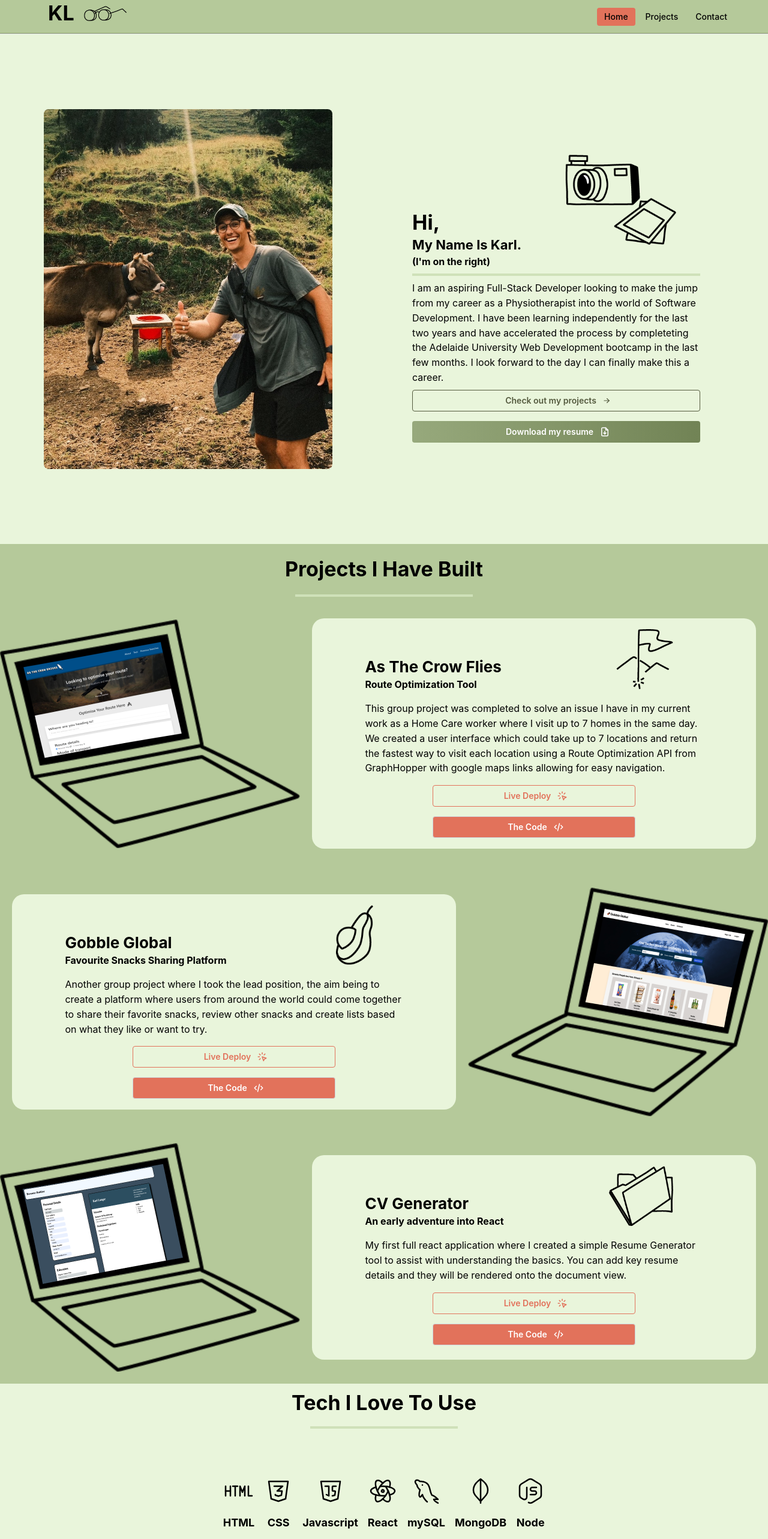
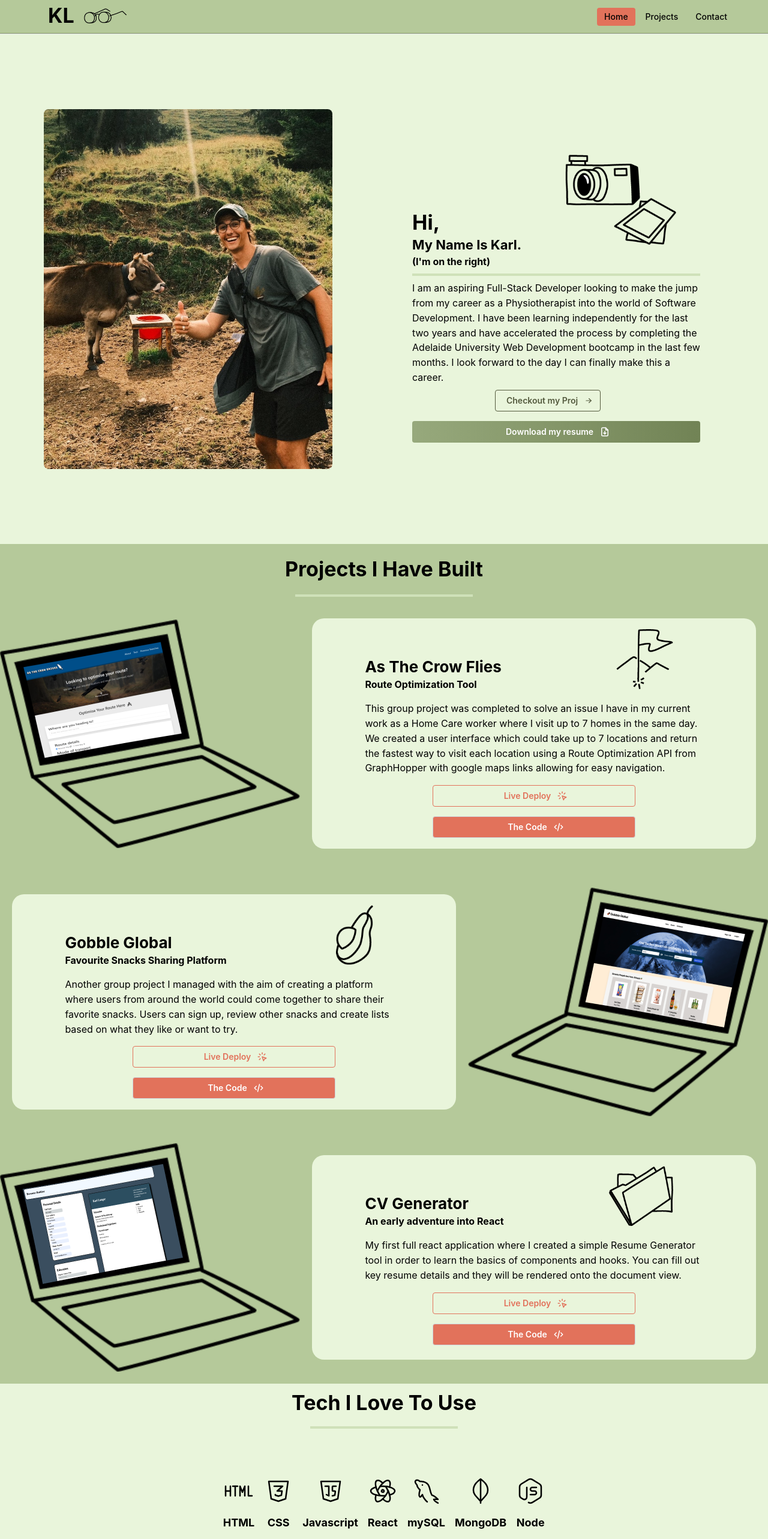
Before and after one commit to KLanger98/Karl-L-Portfolio, a React (Vite) app: page / in a window 1280 px wide. Shown: the top 2566 px of the page at 60% size. Built offline with nearby package versions, Linux system fonts and the light colour scheme.

Commit message:
Corrected links

```diff
--- a/src/components/Hero/Hero.jsx
+++ b/src/components/Hero/Hero.jsx
@@ -1,11 +1,17 @@
 import { Button, Image, Flex, Title, Text,  Stack, Divider, createTheme } from "@mantine/core";
 import {IconArrowRight, IconFileDownload} from '@tabler/icons-react'
+import { Link, useLocation } from "react-router-dom";
+import ProjectsGallery from "../../pages/ProjectsGallery";
 
 import classes from "./Hero.module.css"
 
+const links = [
+  { link: "/Projects", label: "Projects" },
+];
+
 function Hero() {
 
-  const smallImgClass = `mantine-visible-from-sm mantine-hidden-from-md  ${classes.heroSmall}`
+  const smallImgClass = `mantine-visible-from-sm mantine-hidden-from-md  ${classes.heroSmall}`;
 
   return (
     <Flex justify="space-evenly" align="center" h={850}>
@@ -59,10 +65,11 @@ function Hero() {
           I am an aspiring Full-Stack Developer looking to make the jump from my
           career as a Physiotherapist into the world of Software Development. I
           have been learning independently for the last two years and have
-          accelerated the process by completeting the Adelaide University Web
+          accelerated the process by completing the Adelaide University Web
           Development bootcamp in the last few months. I look forward to the day
           I can finally make this a career.
         </Text>
+        <Link to="/Projects">
           <Button
             component="a"
             href="/Projects"
@@ -72,8 +79,9 @@ function Hero() {
             rightSection={<IconArrowRight size={14} />}
             w="80%"
           >
-          Check out my projects
+            Checkout my Projects
           </Button>
+        </Link>
 
         <Button
           component="a"
--- a/src/components/Navbar/Navbar.jsx
+++ b/src/components/Navbar/Navbar.jsx
@@ -40,7 +40,7 @@ function Navbar() {
     <header className={classes.header} style={{ background: "#B5C99A" }}>
       <Flex w="100%" justify="center">
         <Stack align="center">
-          <Flex align="center" ml={80} gap={16}>
+          <Flex align="center" ml={80} mt={4} gap={16}>
             <Title>KL</Title>
             <Image h={25} my="auto" src="/Images/glasses@4x.png" />
           </Flex>
--- a/src/components/Projects.jsx
+++ b/src/components/Projects.jsx
@@ -18,7 +18,7 @@ let projectsData = [
     projectTitle: "Gobble Global",
     projectSubHeading: "Favourite Snacks Sharing Platform",
     projectDescription:
-      "Another group project where I took the lead position, the aim being to create a platform where users from around the world could come together to share their favorite snacks, review other snacks and create lists based on what they like or want to try. ",
+      "Another group project I managed with the aim of creating a platform where users from around the world could come together to share their favorite snacks. Users can sign up, review other snacks and create lists based on what they like or want to try.",
     iconPath: "/Images/avocado@4x.png",
     imagePath: "/Images/GobbleGlobalLandingPC.png",
     liveLink: "https://thawing-peak-69496-59fa4b5ab176.herokuapp.com/",
@@ -29,7 +29,7 @@ let projectsData = [
     projectTitle: "CV Generator",
     projectSubHeading: "An early adventure into React",
     projectDescription:
-      "My first full react application where I created a simple Resume Generator tool to assist with understanding the basics. You can add key resume details and they will be rendered onto the document view.",
+      "My first full react application where I created a simple Resume Generator tool in order to learn the basics of components and hooks. You can fill out key resume details and they will be rendered onto the document view.",
     iconPath: "/Images/folder@4x.png",
     imagePath: "/Images/ResumeGeneratorPC.png",
     liveLink: "https://symphonious-croquembouche-22f73e.netlify.app",
--- a/src/pages/ProjectsGallery.jsx
+++ b/src/pages/ProjectsGallery.jsx
@@ -11,13 +11,13 @@ const otherProjects = [
   },
   {
     projectTitle: "Technology Blog",
-    projectDescription: "This project was completed to consolidate my understanding of the Model View Controller paradigm and how to construct a datavase using an Object Relational Model such as Sequelize. ",
+    projectDescription: "This project was completed to consolidate my understanding of the Model View Controller paradigm and how to construct a database using Sequelize as an Object Relational Model.",
     projectLink: "https://github.com/KLanger98/Technology-Blog",
     projectImage: "/Images/TechBlog.png",
   },
   {
     projectTitle: "PWA Text Editor",
-    projectDescription: "An exercise to create a Progressive Web Application for a Text Editor created with Webpack and IndexedDB. An application which is installable and available offline with the help of service workers",
+    projectDescription: "An exercise to create a Progressive Web Application for a Text Editor created with Webpack and IndexedDB. An application which is installable and available offline with the help of service workers.",
     projectImage: "/Images/PWAScreen.png",
     projectLink: "https://github.com/KLanger98/PWA-Text-Editor",
   },
```
Lines whose indentation alone changed are shown as unchanged.
